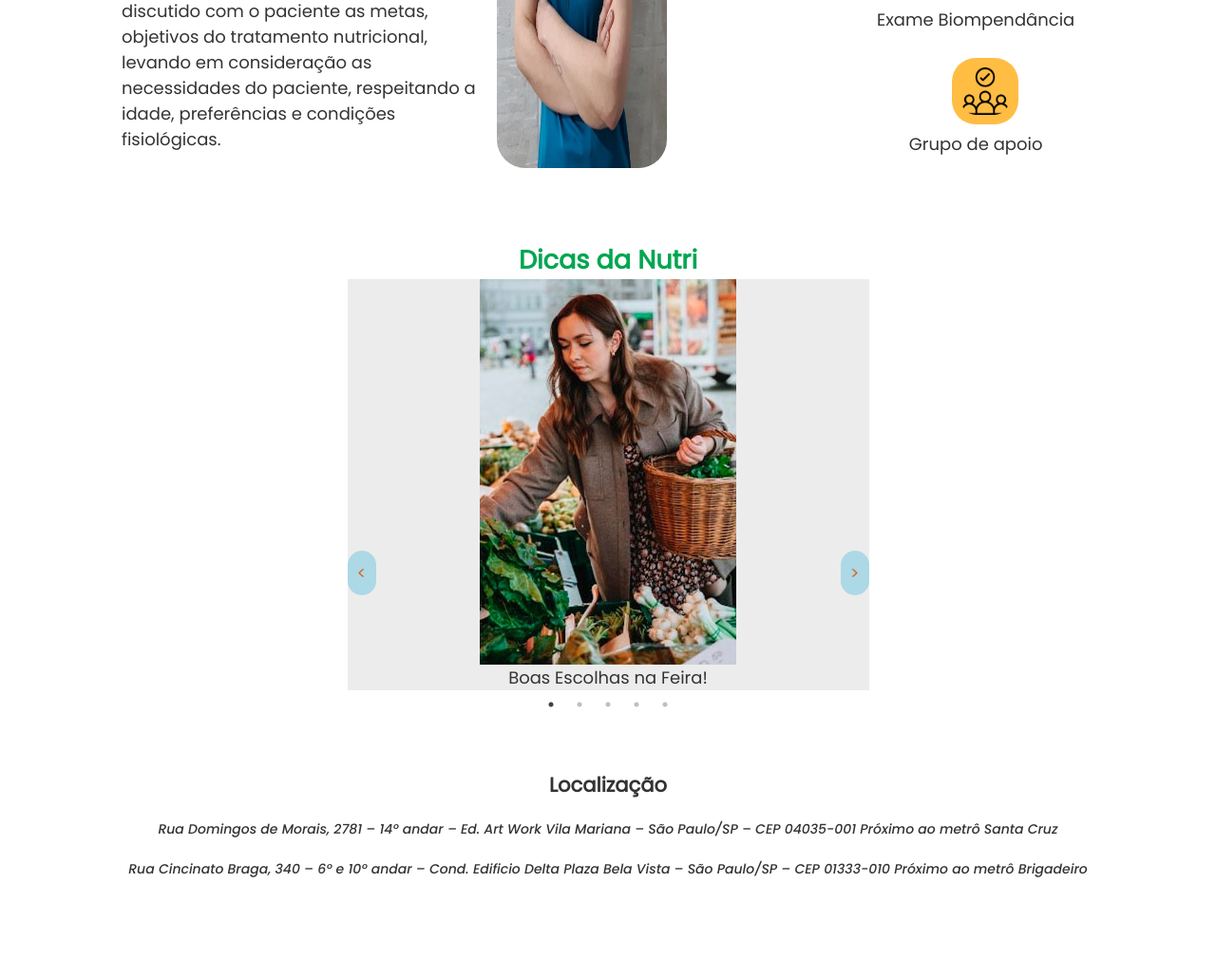
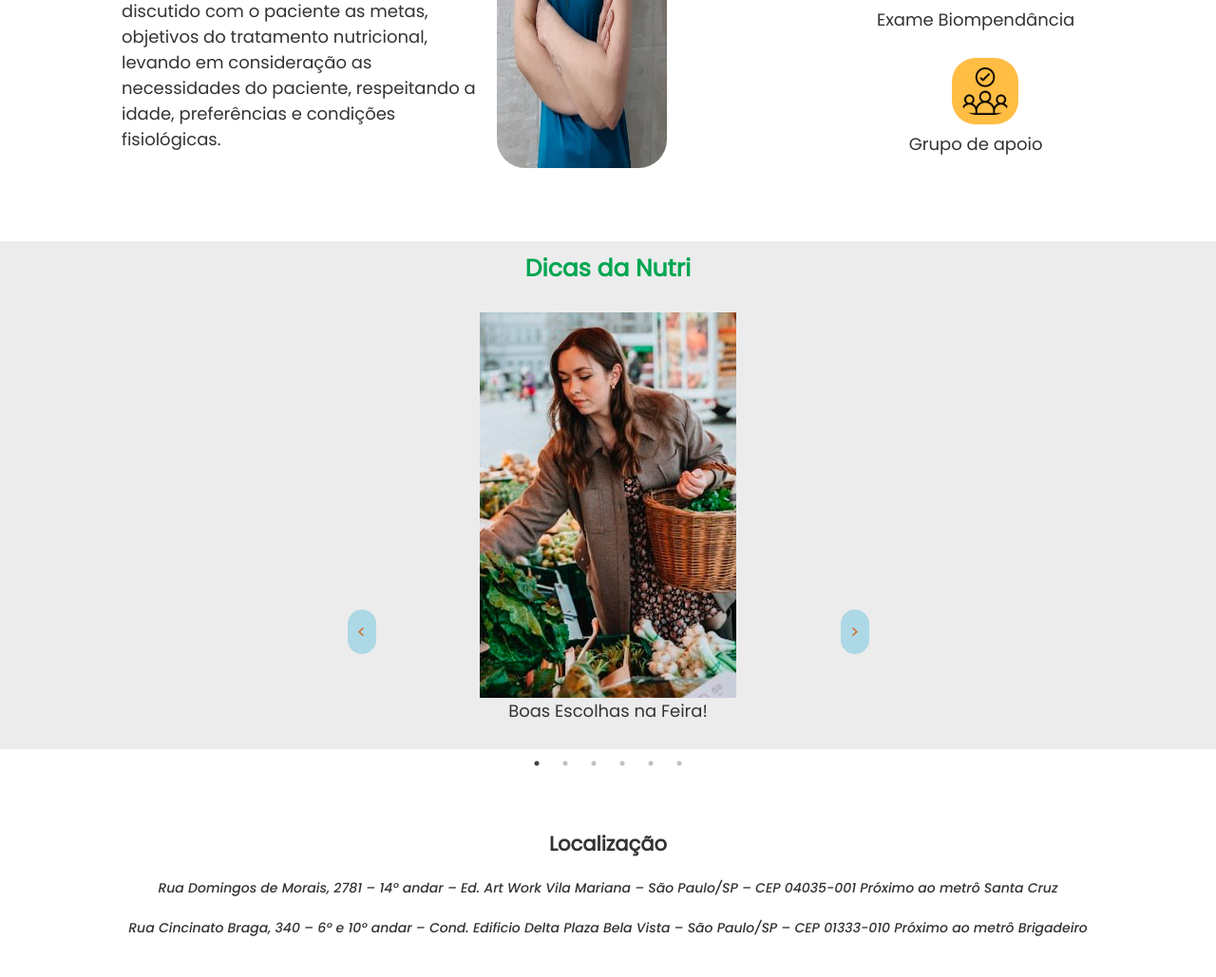
Before and after one commit to nagarcia94/Projeto.Integrador-EliRocha, a PHP site: page / in a window 1280 px wide. Shown: the part 1261-2290 px from the top of the page at 95% size. Run offline with PHP 8.4, Linux system fonts and the light colour scheme.

Commit message:
dica home

```diff
--- a/css/estilo.css
+++ b/css/estilo.css
@@ -589,8 +589,14 @@ img {
 .dica h2 {
     text-align: center;
     color: var(--cor-agendar);
+  padding-top: 10px;
+  font-size: 25px;
 }
 
+.dica {
+
+    background-color: #ececec;
+}
 
 /* regras condicionais (Media Queries) */
 
--- a/index.html
+++ b/index.html
@@ -74,12 +74,12 @@
 
         </article> <br><br>
 
+    <article class="dica">
 
-    <div class="dica">
         <h2>Dicas da Nutri </h2>
-    </div>
+
 <div class="dicasnutri">
-
+       <br>
         <div>
             <img src="imagens/dicafeira.jpg" alt="">
             <p>Boas Escolhas na Feira!</p>
@@ -106,7 +106,8 @@
 
         </div>
 
-    </div> <!-- Fim do Dicas Nutri -->
+    </div> </article>
+    <!-- Fim do Dicas Nutri -->
 
 
 
```
